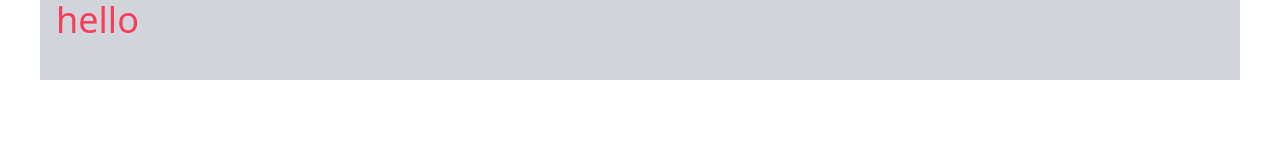
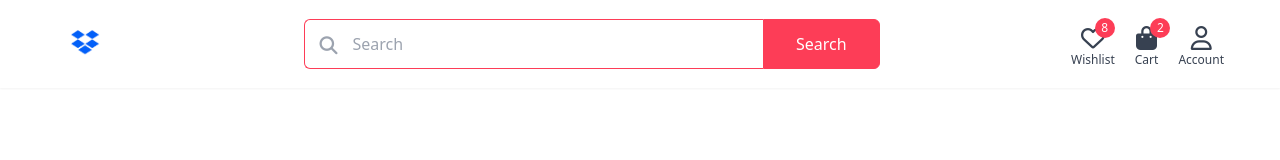
Before and after one commit to AI-Ashik/tailwind-commerce, a website: page src/index.html in a window 1280 px wide. Drawn offline with Linux system fonts and the light colour scheme.

Commit message:
added header

```diff
--- a/src/index.html
+++ b/src/index.html
@@ -3,11 +3,88 @@
   <head>
     <meta charset="UTF-8" />
     <meta name="viewport" content="width=device-width, initial-scale=1.0" />
+    <link
+      rel="stylesheet"
+      href="https://cdnjs.cloudflare.com/ajax/libs/font-awesome/6.4.2/css/all.min.css"
+      integrity="sha512-z3gLpd7yknf1YoNbCzqRKc4qyor8gaKU1qmn+CShxbuBusANI9QpRohGBreCFkKxLhei6S9CQXFEbbKuqLg0DA=="
+      crossorigin="anonymous"
+      referrerpolicy="no-referrer"
+    />
     <link href="/dist/output.css" rel="stylesheet" />
   </head>
   <body>
-    <div class="container h-20 bg-gray-300">
-      <h1 class="text-4xl text-primary">hello</h1>
-    </div>
+    <!-- header starts from here  -->
+
+    <header class="py-4 shadow-sm bg-white">
+      <div class="container flex items-center justify-between">
+        <!-- logo starts here  -->
+        <a href="#"><img src="../images/logo.png" class="w-14" /></a>
+        <!-- logo ends here  -->
+
+        <!-- search bar starts here  -->
+        <div class="w-full max-w-xl flex relative">
+          <span class="absolute left-4 top-3 text-lg text-gray-400">
+            <i class="fas fa-search"></i>
+          </span>
+          <input
+            type="text"
+            class="border border-primary w-full border-r-0 pl-12 py-3 pr-3 rounded-r-none rounded-md focus:outline-none"
+            placeholder="Search"
+          />
+          <button
+            class="bg-primary border border-primary text-white px-8 rounded-r-md hover:bg-transparent hover:text-primary transition"
+          >
+            Search
+          </button>
+        </div>
+
+        <!-- search bar ends here  -->
+
+        <!-- icons starts here  -->
+
+        <div class="flex items-center space-x-5">
+          <a
+            href="#"
+            class="text-center text-gray-700 hover:text-primary transition relative"
+          >
+            <div class="text-2xl">
+              <i class="far fa-heart"></i>
+            </div>
+            <div class="text-xs leading-3">Wishlist</div>
+            <span
+              class="absolute right-0 -top-1 w-5 h-5 rounded-full flex items-center justify-center bg-primary text-white text-xs"
+              >8</span
+            >
+          </a>
+
+          <a
+            href="#"
+            class="text-center text-gray-700 hover:text-primary transition relative"
+          >
+            <div class="text-2xl">
+              <i class="fas fa-shopping-bag"></i>
+            </div>
+            <div class="text-xs leading-3">Cart</div>
+            <span
+              class="absolute -right-3 -top-1 w-5 h-5 rounded-full flex items-center justify-center bg-primary text-white text-xs"
+              >2</span
+            >
+          </a>
+
+          <a
+            href="#"
+            class="text-center text-gray-700 hover:text-primary transition relative"
+          >
+            <div class="text-2xl">
+              <i class="far fa-user"></i>
+            </div>
+            <div class="text-xs leading-3">Account</div>
+          </a>
+        </div>
+
+        <!-- icons ends here  -->
+      </div>
+    </header>
+    <!-- header ends here  -->
   </body>
 </html>
```
Also changed, not shown: dist/output.css, images/logo.png (added).
